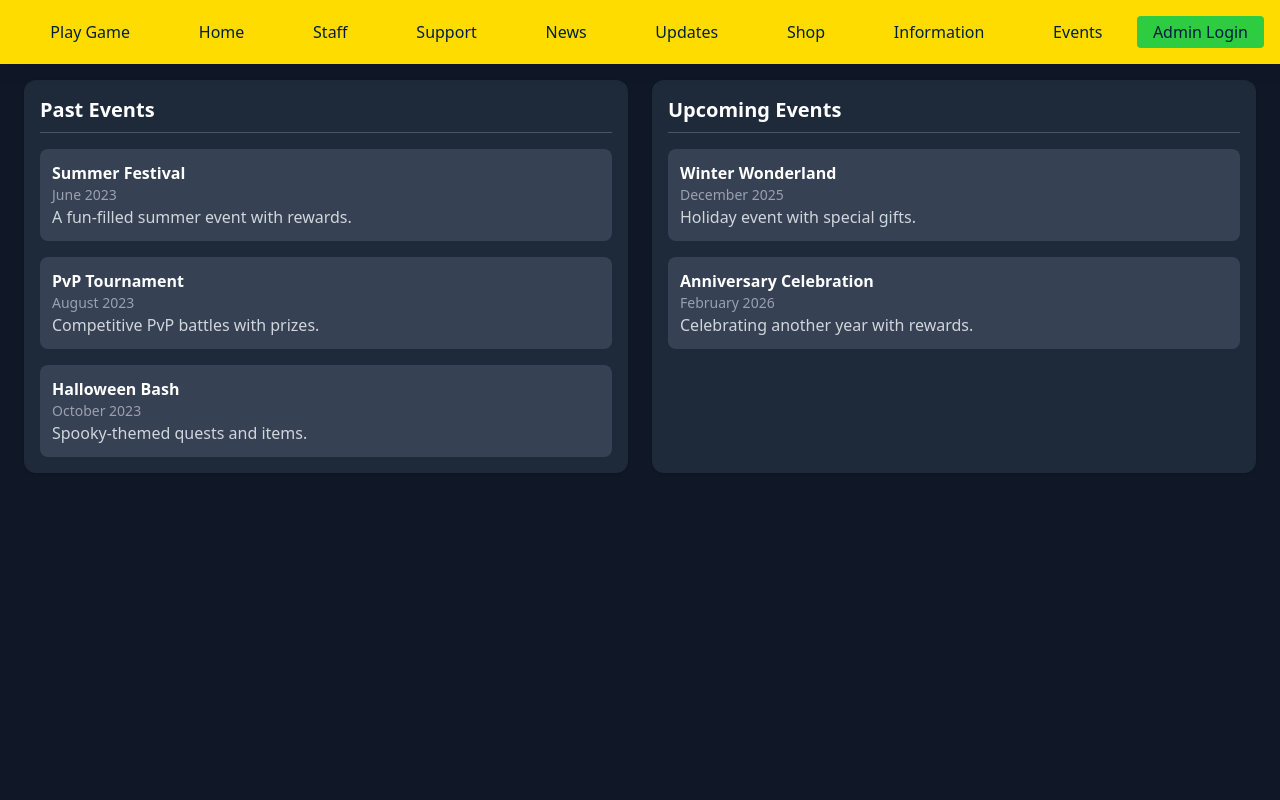
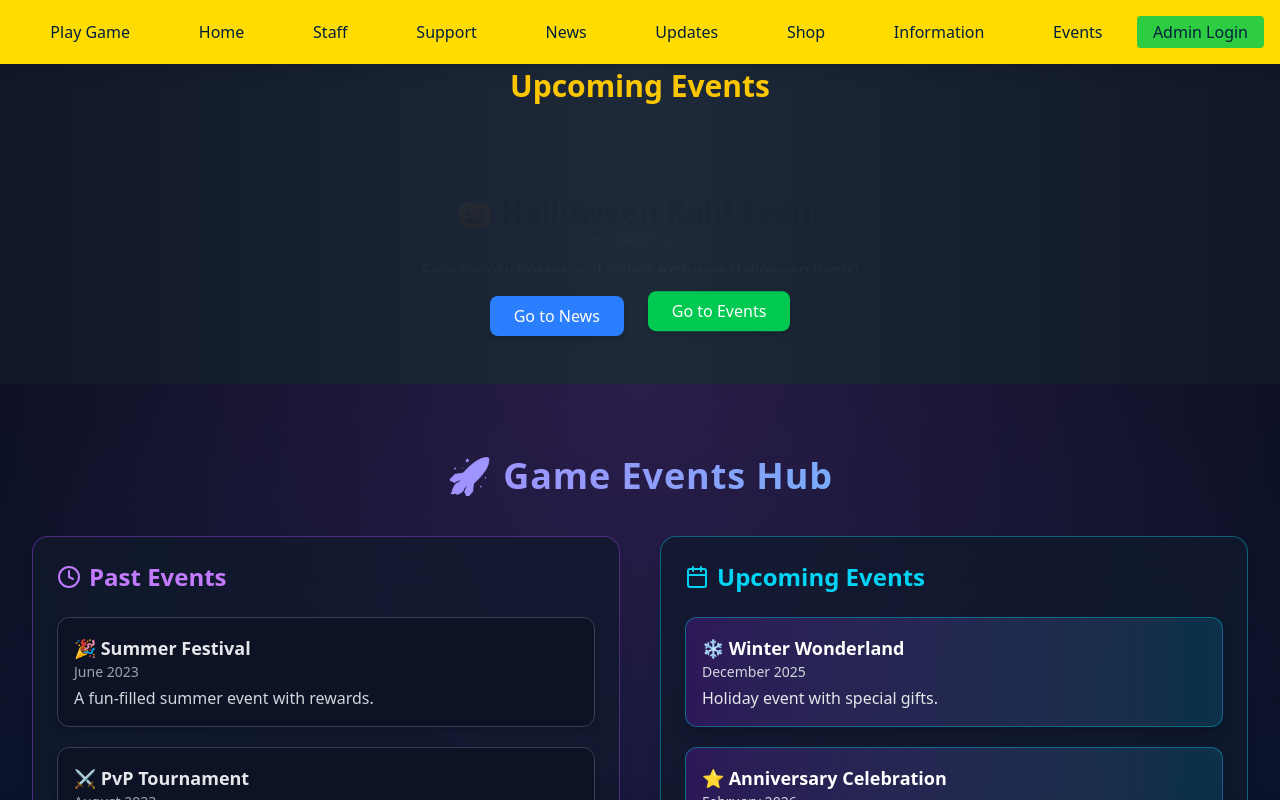
Before and after one commit to AdilameerAdi/Freelanceproject, a React (Vite) app: page /events in a window 1280 px wide. Shown: the top 800 px of the page. Built offline with nearby package versions, Linux system fonts and the light colour scheme.

Commit message:
Added Home page with 2-column layout and latest news

```diff
--- a/src/design/even/EvenMain.jsx
+++ b/src/design/even/EvenMain.jsx
@@ -1,7 +1,9 @@
 import Events from "./events"
 import Footer from "../Footer"
+import TextEventSlider from "../home/ev";
 export default function EvenMain() {
 return<>
+<TextEventSlider></TextEventSlider>
 <Events></Events>
 <Footer></Footer>
 </>
--- a/src/design/even/events.jsx
+++ b/src/design/even/events.jsx
@@ -1,59 +1,73 @@
 import React from "react";
-
+import { Calendar, Clock, Star } from "lucide-react";
+ // Import the text slider component
 export default function Events() {
   const pastEvents = [
-    { title: "Summer Festival", date: "June 2023", description: "A fun-filled summer event with rewards." },
-    { title: "PvP Tournament", date: "August 2023", description: "Competitive PvP battles with prizes." },
-    { title: "Halloween Bash", date: "October 2023", description: "Spooky-themed quests and items." },
+    { title: "🎉 Summer Festival", date: "June 2023", description: "A fun-filled summer event with rewards." },
+    { title: "⚔️ PvP Tournament", date: "August 2023", description: "Competitive PvP battles with prizes." },
+    { title: "🎃 Halloween Bash", date: "October 2023", description: "Spooky-themed quests and items." },
   ];
 
   const upcomingEvents = [
-    { title: "Winter Wonderland", date: "December 2025", description: "Holiday event with special gifts." },
-    { title: "Anniversary Celebration", date: "February 2026", description: "Celebrating another year with rewards." },
+    { title: "❄️ Winter Wonderland", date: "December 2025", description: "Holiday event with special gifts." },
+    { title: "⭐ Anniversary Celebration", date: "February 2026", description: "Celebrating another year with rewards." },
   ];
 
   return (
-    <div className="p-6 bg-gray-900 min-h-screen text-white">
-      <h1 className="text-2xl font-bold mb-6 text-center">Events</h1>
+    <div className="p-8 min-h-screen bg-gradient-to-b from-[#0a0f1f] via-[#0b132b] to-black text-white relative">
+      {/* Neon Glow Background */}
+      <div className="absolute inset-0 bg-[radial-gradient(circle_at_top,rgba(168,85,247,0.2),transparent_70%)]"></div>
 
-      <div className="grid grid-cols-1 md:grid-cols-2 gap-6">
+      <h1 className="text-4xl font-extrabold text-center mb-10 tracking-wide
+        text-transparent bg-clip-text bg-gradient-to-r mt-10 from-purple-400 to-cyan-400">
+        🚀 Game Events Hub
+      </h1>
+
+      <div className="grid grid-cols-1 md:grid-cols-2 gap-10 relative ">
         {/* Past Events */}
-        <div className="bg-gray-800 p-4 rounded-xl shadow">
-          <h2 className="text-xl font-semibold mb-4 border-b border-gray-600 pb-2">
-            Past Events
+        <div className="bg-[#111a2c]/80 backdrop-blur-xl border border-purple-500/40 rounded-2xl shadow-lg p-6">
+          <h2 className="text-2xl font-bold text-purple-400 flex items-center gap-2 mb-6">
+            <Clock /> Past Events
           </h2>
           {pastEvents.length > 0 ? (
-            <ul className="space-y-4">
+            <ul className="space-y-5">
               {pastEvents.map((event, idx) => (
-                <li key={idx} className="p-3 bg-gray-700 rounded-lg">
-                  <h3 className="font-bold">{event.title}</h3>
+                <li
+                  key={idx}
+                  className="p-4 bg-[#0d1324] rounded-xl border border-gray-700 hover:border-purple-400 transition shadow-md"
+                >
+                  <h3 className="font-bold text-lg text-gray-200">{event.title}</h3>
                   <p className="text-sm text-gray-400">{event.date}</p>
-                  <p className="text-gray-300">{event.description}</p>
+                  <p className="text-gray-300 mt-1">{event.description}</p>
                 </li>
               ))}
             </ul>
           ) : (
-            <p className="text-gray-400">No past events available.</p>
+            <p className="text-gray-500 italic">No past events available.</p>
           )}
         </div>
 
         {/* Upcoming Events */}
-        <div className="bg-gray-800 p-4 rounded-xl shadow">
-          <h2 className="text-xl font-semibold mb-4 border-b border-gray-600 pb-2">
-            Upcoming Events
+        <div className="bg-[#111a2c]/80 backdrop-blur-xl border border-cyan-400/40 rounded-2xl shadow-lg p-6">
+          <h2 className="text-2xl font-bold text-cyan-400 flex items-center gap-2 mb-6">
+            <Calendar /> Upcoming Events
           </h2>
           {upcomingEvents.length > 0 ? (
-            <ul className="space-y-4">
+            <ul className="space-y-5">
               {upcomingEvents.map((event, idx) => (
-                <li key={idx} className="p-3 bg-gray-700 rounded-lg">
-                  <h3 className="font-bold">{event.title}</h3>
-                  <p className="text-sm text-gray-400">{event.date}</p>
-                  <p className="text-gray-300">{event.description}</p>
+                <li
+                  key={idx}
+                  className="p-4 bg-gradient-to-r from-purple-600/20 to-cyan-600/20 rounded-xl border border-cyan-400/40
+                  hover:from-purple-500/30 hover:to-cyan-500/30 hover:scale-[1.02] transition transform shadow-lg"
+                >
+                  <h3 className="font-bold text-lg text-white">{event.title}</h3>
+                  <p className="text-sm text-gray-300">{event.date}</p>
+                  <p className="text-gray-200 mt-1">{event.description}</p>
                 </li>
               ))}
             </ul>
           ) : (
-            <p className="text-gray-400">No upcoming events available.</p>
+            <p className="text-gray-500 italic">No upcoming events available.</p>
           )}
         </div>
       </div>
```
